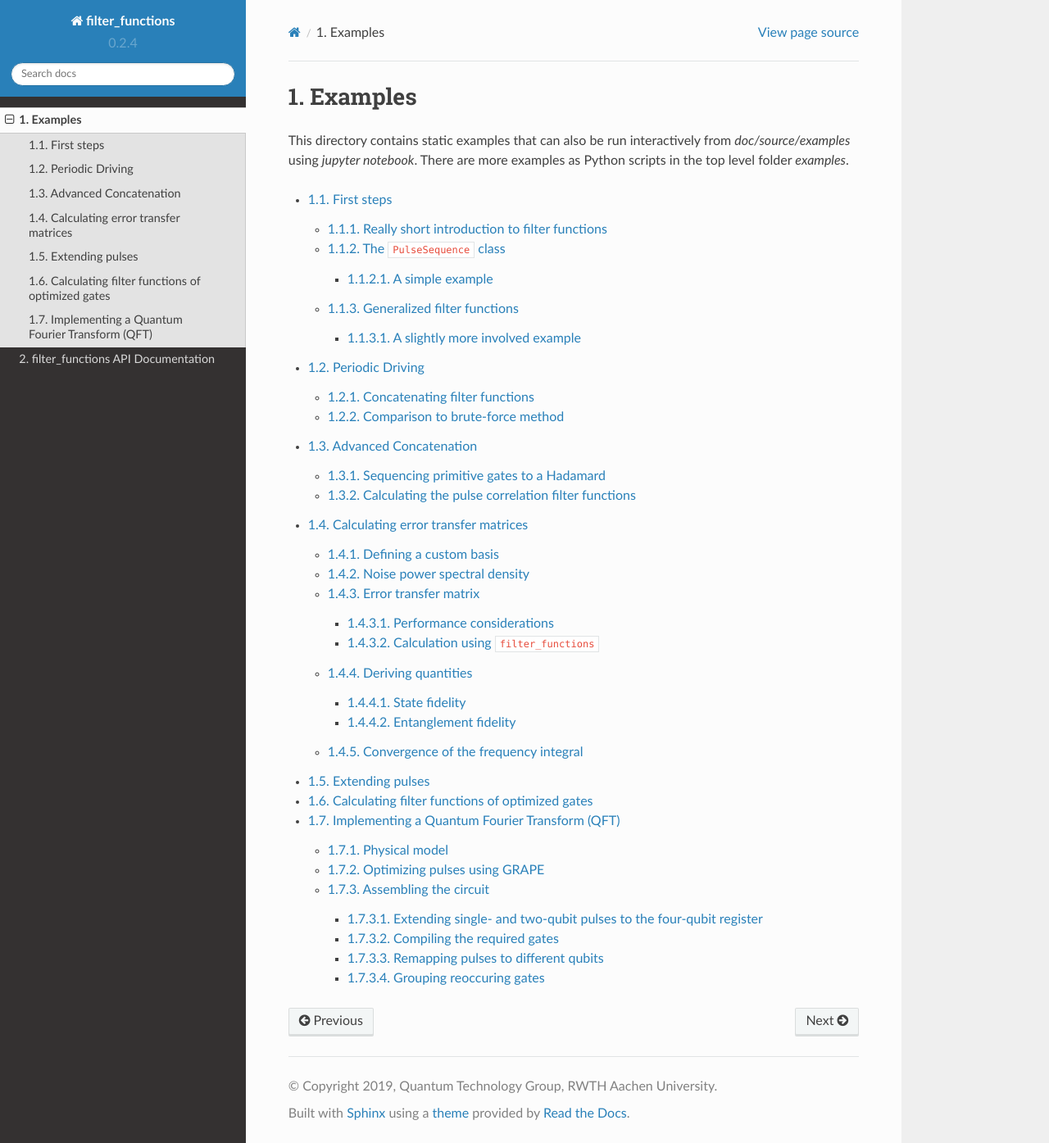
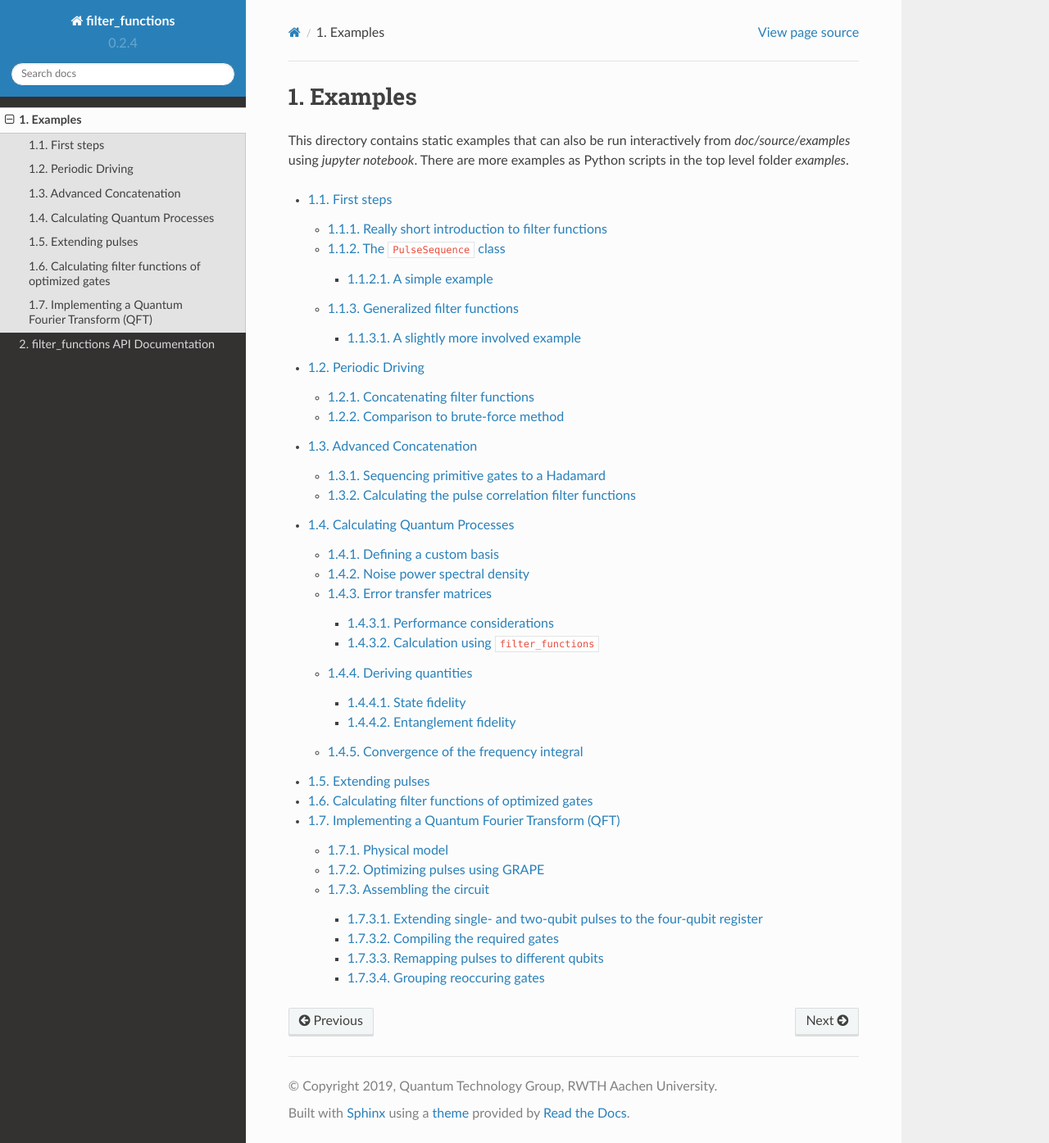
Before and after one commit to qutech/filter_functions, a Sphinx documentation site: the page built from doc/source/examples/examples.rst, in a window 1280 px wide and 1395 px high. Shown: the whole window at 82% size. Built offline with Sphinx 7.4.7 and the Read the Docs theme 2.0.0, drawn with Linux system fonts in a browser that asks for light colours.

Commit message:
Update documentation

```diff
--- a/doc/source/examples/examples.rst
+++ b/doc/source/examples/examples.rst
@@ -8,7 +8,7 @@ This directory contains static examples that can also be run interactively from
    getting_started
    periodic_driving
    advanced_concatenation
-   calculating_error_transfer_matrices
+   calculating_quantum_processes
    extending_pulses
    qutip_integration
    quantum_fourier_transform
```
Also changed, not shown: doc/source/examples/calculating_quantum_processes.ipynb, doc/source/examples/getting_started.ipynb, doc/source/examples/periodic_driving.ipynb, doc/source/examples/quantum_fourier_transform.ipynb, doc/source/examples/qutip_integration.ipynb.
